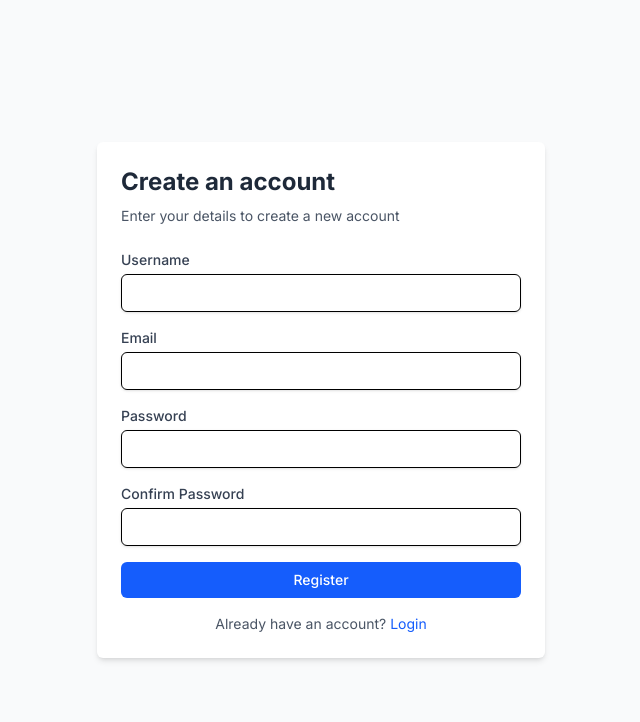
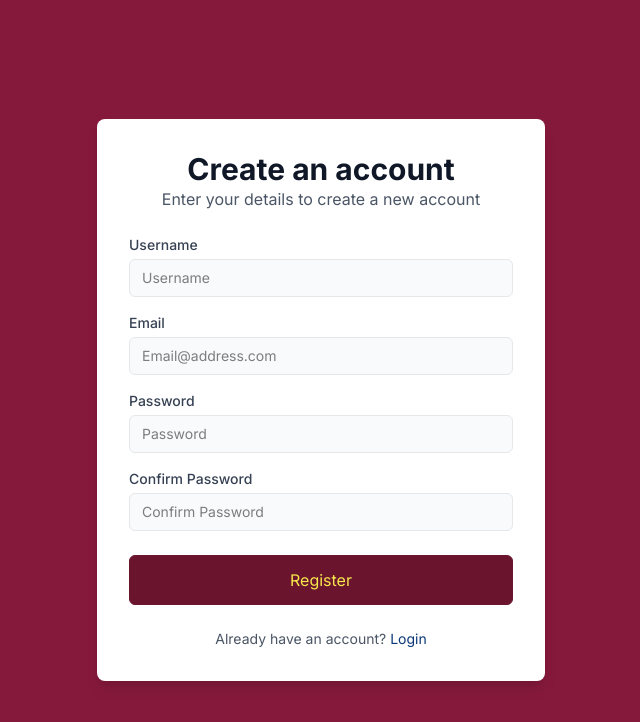
Before and after one commit to arwin50/ftoetally, a Next.js app: page /register in a window 1280 px wide. Shown: the top 722 px of the page, without its empty margins (319-959 px from the left). Built offline with nearby package versions, Linux system fonts and the light colour scheme.

Commit message:
Changed landing page design, modified login and register pages

```diff
--- a/app/login/page.tsx
+++ b/app/login/page.tsx
@@ -41,19 +41,7 @@ export default function LoginPage() {
   };
 
   return (
-    <div className="flex min-h-screen flex-col items-center justify-center bg-[#8b1a3d] p-4">
-      <div className="mb-8 flex items-center">
-        <div className="mr-4 h-16 w-16 relative">
-          <Image
-            src="/assets/tally-logo.png"
-            alt="Tally Logo"
-            fill
-            className="object-contain"
-          />
-        </div>
-        <h1 className="text-7xl font-medium text-[#F7E84B]">Tally</h1>
-      </div>
-
+    <div className="flex min-h-screen flex-col items-center justify-center bg-[#85193C] p-4">
       <div className="w-full max-w-md rounded-lg bg-white p-8 shadow-lg">
         <div className="mb-6 text-center">
           <h2 className="text-3xl font-bold text-gray-900">Welcome!</h2>
@@ -79,7 +67,7 @@ export default function LoginPage() {
             <input
               id="email"
               type="email"
-              placeholder="Placeholder"
+              placeholder="Email@address.com"
               value={email}
               onChange={(e) => setEmail(e.target.value)}
               required
@@ -97,7 +85,7 @@ export default function LoginPage() {
             <input
               id="password"
               type="password"
-              placeholder="Placeholder"
+              placeholder="Password"
               value={password}
               onChange={(e) => setPassword(e.target.value)}
               required
--- a/app/page.tsx
+++ b/app/page.tsx
@@ -1,9 +1,11 @@
 "use client";
 
 import Link from "next/link";
+import Image from "next/image";
 import { useAppSelector } from "@/lib/redux/hooks";
 import { useRouter } from "next/navigation";
 import { useEffect } from "react";
+import { LogIn, PenSquare } from "lucide-react";
 
 export default function Home() {
   const { isAuthenticated, isLoading } = useAppSelector((state) => state.auth);
@@ -16,17 +18,39 @@ export default function Home() {
   }, [isAuthenticated, isLoading, router]);
 
   return (
-    <main className="flex min-h-screen flex-col items-center justify-center p-4 bg-gray-50">
-      <div className="w-full max-w-md space-y-8">
-        <div className="text-center">
-          <h1 className="text-4xl font-bold tracking-tight">Welcome</h1>
-          <p className="mt-2 text-gray-600">
-            Sign in to your account or create a new one
-          </p>
+    <main className="flex min-h-screen flex-col items-center justify-center bg-[#85193C] p-4">
+      <div className="w-full max-w-md space-y-12 text-center">
+        <div className="flex flex-col items-center">
+          <h2 className="text-4xl font-medium text-white mb-4">Welcome to</h2>
+          <div className="flex items-center">
+            <div className="mr-4 h-24 w-24 relative">
+              <Image
+                src="/assets/tally-logo.png"
+                alt="Tally Logo"
+                fill
+                className="object-contain"
+              />
+            </div>
+            <h1 className="text-8xl font-bold text-white">Tally</h1>
+          </div>
         </div>
-        <div className="flex flex-col space-y-4">
-          <Link href="/login">Login</Link>
-          <Link href="/register">Register</Link>
+
+        <div className="flex flex-col w-[60%] mx-20 space-y-4">
+          <Link
+            href="/login"
+            className="flex items-center justify-center space-x-2 bg-[#4E112C] hover:bg-[#4A102A] text-yellow-300 py-3 px-4 rounded-md transition-colors"
+          >
+            <LogIn size={30} />
+            <span className="text-xl font-medium">Sign In</span>
+          </Link>
+
+          <Link
+            href="/register"
+            className="flex items-center justify-center space-x-2 bg-[#4A102A] hover:bg-[#340A1D] text-yellow-300 py-3 px-4 rounded-md transition-colors"
+          >
+            <PenSquare size={30} />
+            <span className="text-xl font-medium">Register</span>
+          </Link>
         </div>
       </div>
     </main>
--- a/app/register/page.tsx
+++ b/app/register/page.tsx
@@ -53,43 +53,46 @@ export default function RegisterPage() {
   };
 
   return (
-    <div className="flex min-h-screen items-center justify-center bg-gray-50 p-4">
-      <div className="w-full max-w-md rounded-md bg-white p-6 shadow-md">
-        <h1 className="mb-2 text-2xl font-bold text-gray-800">
-          Create an account
-        </h1>
-        <p className="mb-6 text-sm text-gray-600">
-          Enter your details to create a new account
-        </p>
+    <div className="flex min-h-screen items-center justify-center bg-[#85193C] p-4">
+      <div className="w-full max-w-md rounded-lg bg-white p-8 shadow-lg">
+        <div className="mb-6 text-center">
+          <h2 className="text-3xl font-bold text-gray-900">
+            Create an account
+          </h2>
+          <p className="text-gray-600">
+            Enter your details to create a new account
+          </p>
+        </div>
 
-        <form onSubmit={handleSubmit} className="space-y-4">
+        <form onSubmit={handleSubmit}>
           {(error || validationError) && (
-            <div className="rounded-md border border-red-400 bg-red-100 px-4 py-3 text-sm text-red-700">
+            <div className="mb-4 rounded-md border border-red-400 bg-red-100 px-4 py-3 text-sm text-red-700">
               {validationError || error}
             </div>
           )}
 
-          <div>
+          <div className="mb-4">
             <label
               htmlFor="username"
-              className="block text-sm font-medium text-gray-700"
+              className="mb-1 block text-sm font-medium text-gray-700"
             >
               Username
             </label>
             <input
               id="username"
               name="username"
+              placeholder="Username"
               value={formData.username}
               onChange={handleChange}
               required
-              className="mt-1 w-full rounded-md border px-3 py-2 text-sm shadow-sm focus:border-blue-500 focus:outline-none focus:ring"
+              className="w-full rounded-md bg-gray-50 px-3 py-2 text-sm border border-gray-200 focus:border-[#8b1a3d] focus:outline-none focus:ring focus:ring-[#8b1a3d]/20"
             />
           </div>
 
-          <div>
+          <div className="mb-4">
             <label
               htmlFor="email"
-              className="block text-sm font-medium text-gray-700"
+              className="mb-1 block text-sm font-medium text-gray-700"
             >
               Email
             </label>
@@ -97,17 +100,18 @@ export default function RegisterPage() {
               id="email"
               name="email"
               type="email"
+              placeholder="Email@address.com"
               value={formData.email}
               onChange={handleChange}
               required
-              className="mt-1 w-full rounded-md border px-3 py-2 text-sm shadow-sm focus:border-blue-500 focus:outline-none focus:ring"
+              className="w-full rounded-md bg-gray-50 px-3 py-2 text-sm border border-gray-200 focus:border-[#8b1a3d] focus:outline-none focus:ring focus:ring-[#8b1a3d]/20"
             />
           </div>
 
-          <div>
+          <div className="mb-4">
             <label
               htmlFor="password"
-              className="block text-sm font-medium text-gray-700"
+              className="mb-1 block text-sm font-medium text-gray-700"
             >
               Password
             </label>
@@ -115,17 +119,18 @@ export default function RegisterPage() {
               id="password"
               name="password"
               type="password"
+              placeholder="Password"
               value={formData.password}
               onChange={handleChange}
               required
-              className="mt-1 w-full rounded-md border px-3 py-2 text-sm shadow-sm focus:border-blue-500 focus:outline-none focus:ring"
+              className="w-full rounded-md bg-gray-50 px-3 py-2 text-sm border border-gray-200 focus:border-[#8b1a3d] focus:outline-none focus:ring focus:ring-[#8b1a3d]/20"
             />
           </div>
 
-          <div>
+          <div className="mb-6">
             <label
               htmlFor="password_confirmation"
-              className="block text-sm font-medium text-gray-700"
+              className="mb-1 block text-sm font-medium text-gray-700"
             >
               Confirm Password
             </label>
@@ -133,27 +138,28 @@ export default function RegisterPage() {
               id="password_confirmation"
               name="password_confirmation"
               type="password"
+              placeholder="Confirm Password"
               value={formData.password_confirmation}
               onChange={handleChange}
               required
-              className="mt-1 w-full rounded-md border px-3 py-2 text-sm shadow-sm focus:border-blue-500 focus:outline-none focus:ring"
+              className="w-full rounded-md bg-gray-50 px-3 py-2 text-sm border border-gray-200 focus:border-[#8b1a3d] focus:outline-none focus:ring focus:ring-[#8b1a3d]/20"
             />
           </div>
 
           <button
             type="submit"
-            className="w-full rounded-md bg-blue-600 px-4 py-2 text-sm font-medium text-white hover:bg-blue-700 disabled:opacity-50"
             disabled={isLoading}
+            className="w-full rounded-md border border-[#6a142e] bg-[#6a142e] py-3 text-[#F7E84B] hover:bg-[#5a0f26] transition-colors disabled:opacity-50"
           >
             {isLoading ? "Creating account..." : "Register"}
           </button>
 
-          <p className="text-center text-sm text-gray-600">
-            Already have an account?{" "}
-            <Link href="/login" className="text-blue-600 hover:underline">
+          <div className="mt-6 text-center text-sm">
+            <span className="text-gray-600">Already have an account? </span>
+            <Link href="/login" className="text-[#0a3977] hover:underline">
               Login
             </Link>
-          </p>
+          </div>
         </form>
       </div>
     </div>
```
